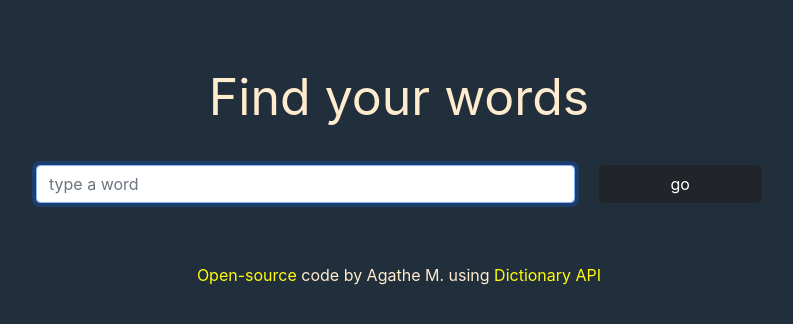
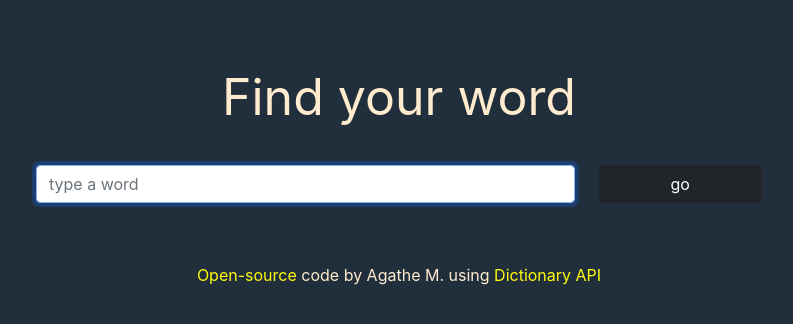
Before and after one commit to AgatheMarieM/react-dictionary, a React (Create React App) app: page / in a window 1280 px wide. Shown: the top 324 px of the page, without its empty margins (241-1034 px from the left). Built offline with nearby package versions, Linux system fonts and the light colour scheme.

Commit message:
modified one sentence

```diff
--- a/src/App.js
+++ b/src/App.js
@@ -7,7 +7,7 @@ export default function App() {
   return (
     <div className="App">
     <div className="container">
-      <header>Find your words</header>
+      <header>Find your word</header>
       <main>
         <Dictionary />
       </main>
```
Also changed, not shown: src/Meanings.js (line endings or trailing spaces).
